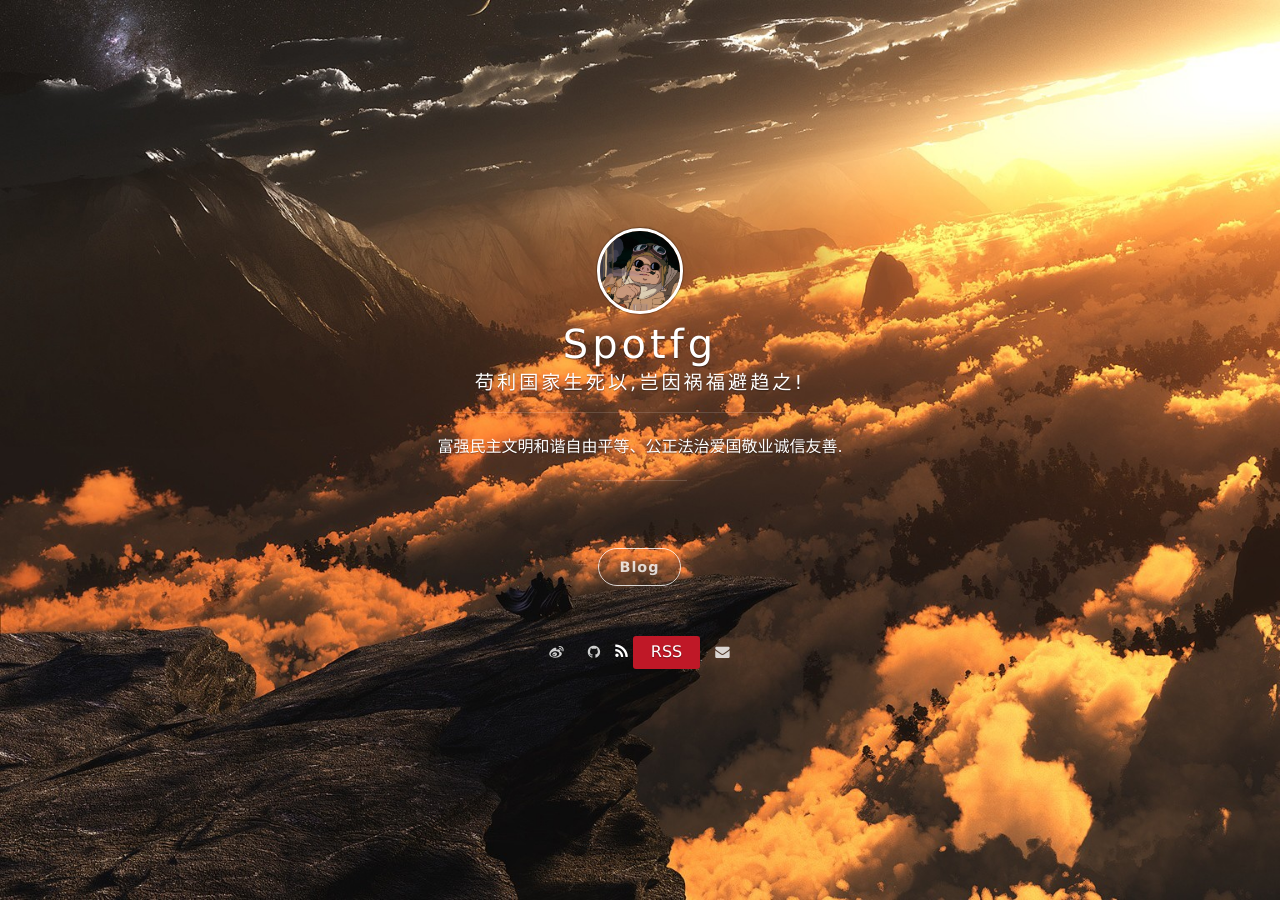
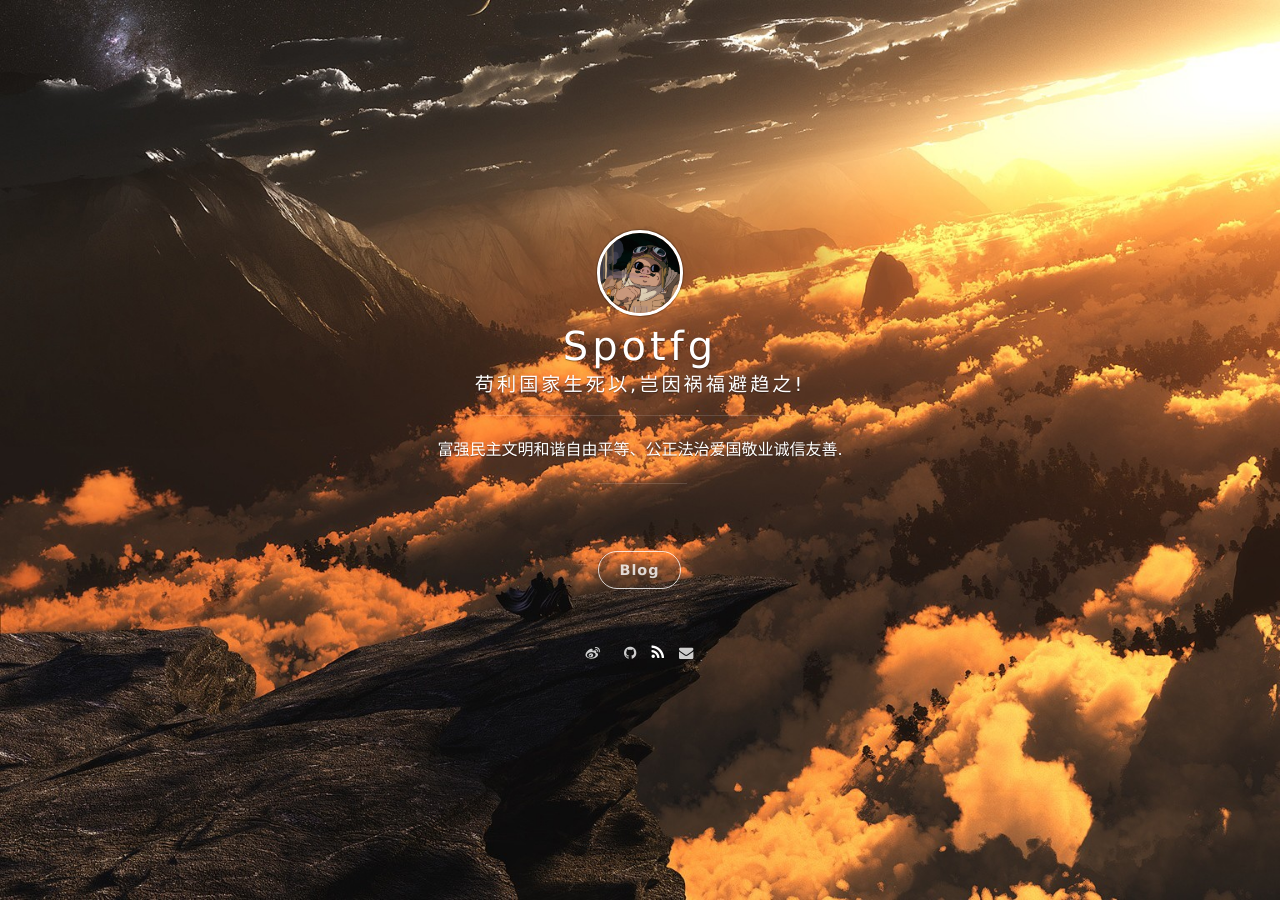
Before and after one commit to 7134g/7134g.github.io, a Jekyll site: the page built from index.html, in a window 1280 px wide. Built offline with Jekyll 4.4.1, drawn with Linux system fonts in a browser that asks for light colours; nearby versions of some CDN libraries; the list of posts is cut into pages by our own code.

Commit message:
修改首页

```diff
--- a/_includes/social.html
+++ b/_includes/social.html
@@ -44,7 +44,6 @@
   <!-- RSS -->
   <li class="navigation__item">
       <i class='social fa fa-rss'></i>
-      <span class="label">RSS</span>
     </a>
   </li>
 
```
